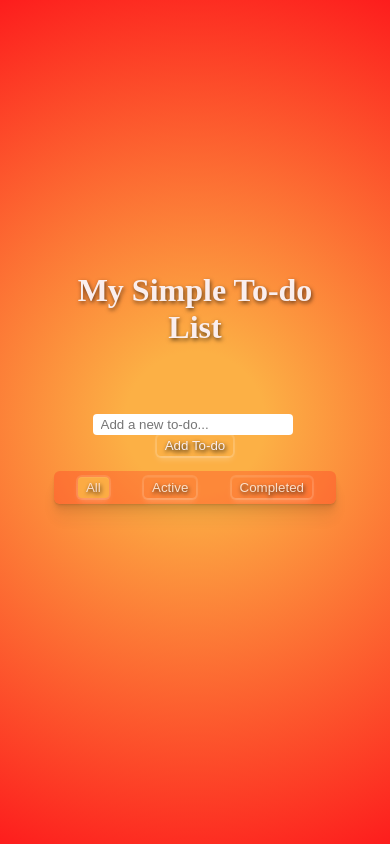
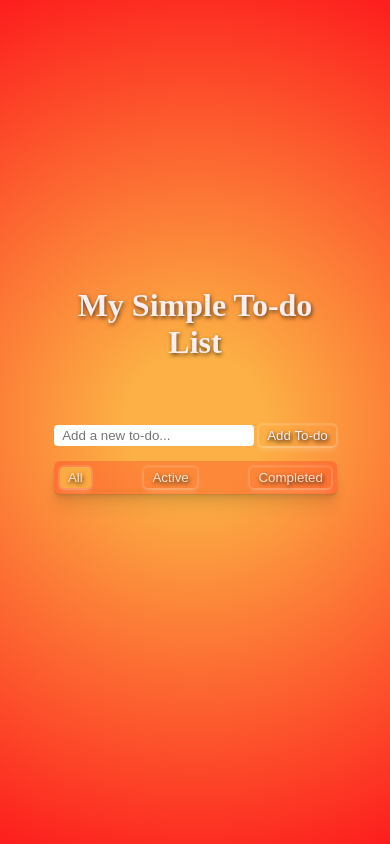
Before and after one commit to gotcurds/todo-halloween-style, a React (Vite) app in the folder my-todo-app/: page / in a window 390 px wide. Built offline with nearby package versions, Linux system fonts and the light colour scheme.

Commit message:
fixing horizontal phone view

```diff
--- a/my-todo-app/src/styles/App.css
+++ b/my-todo-app/src/styles/App.css
@@ -161,8 +161,7 @@ outline: none;
 
 @media (max-width:450px) and (max-width: 800px) {
   form {
-    max-width: 95%;
-    margin: 20px auto;
+    justify-content: center;
   }
   .logo {
     width: 95%;
@@ -171,10 +170,12 @@ outline: none;
   }
   .category-card {
     max-width: 100%;
-    margin-left: auto;
-    margin-right: auto;
-    margin-bottom: 20px;
+    opacity: 80%;
     display: flex;
-    justify-content: space-around;
+    justify-content: space-between;
+    align-items: center;
+    margin-left: 7px;
+    margin-top: 15px;
+    margin-bottom: 15px;
   }
 }
```
